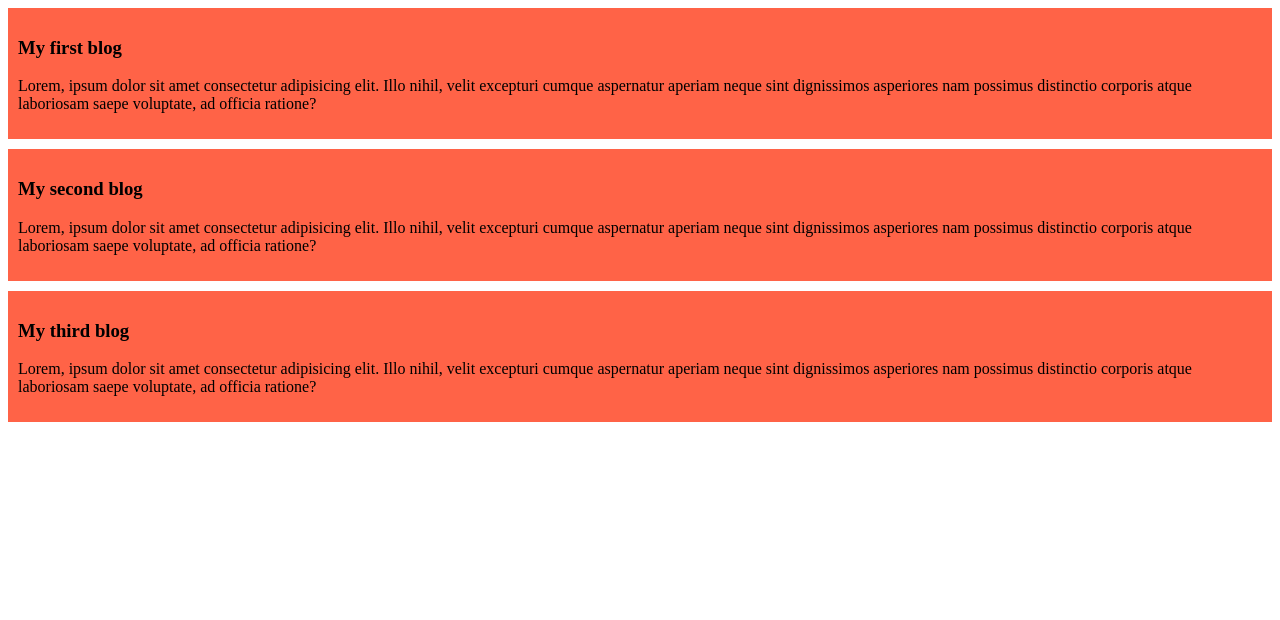
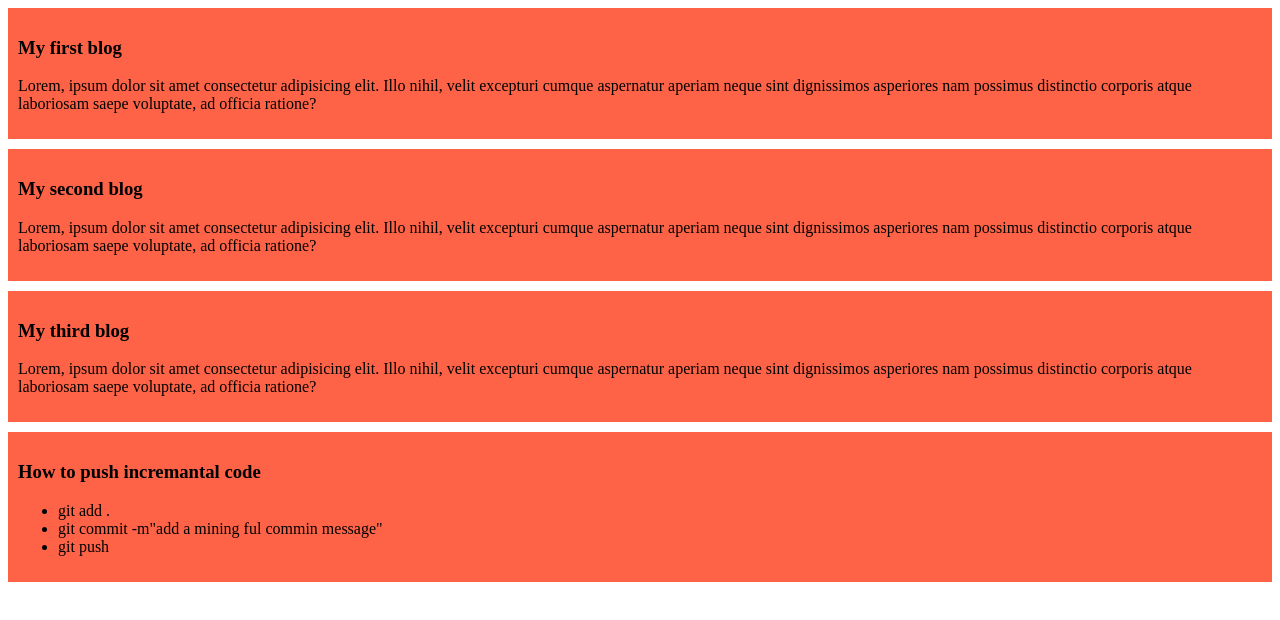
Before and after one commit to hridoy155276/my-simple-website, a plain HTML site: page index.html in a window 1280 px wide. Drawn offline with Linux system fonts and the light colour scheme.

Commit message:
added a list to pust coad

```diff
--- a/index.html
+++ b/index.html
@@ -17,5 +17,14 @@
     <div><h3>My third blog</h3>
     <p>Lorem, ipsum dolor sit amet consectetur adipisicing elit. Illo nihil, velit excepturi cumque aspernatur aperiam neque sint dignissimos asperiores nam possimus distinctio corporis atque laboriosam saepe voluptate, ad officia ratione?</p>
 </div>
+<div>
+    <h3>How to push incremantal code</h3>
+    <ul>
+        <li>git add .
+        <li>git commit -m"add a mining ful commin message"</li>
+        <li>git push</li>
+        </li>
+    </ul>
+</div>
 </body>
 </html>
```
